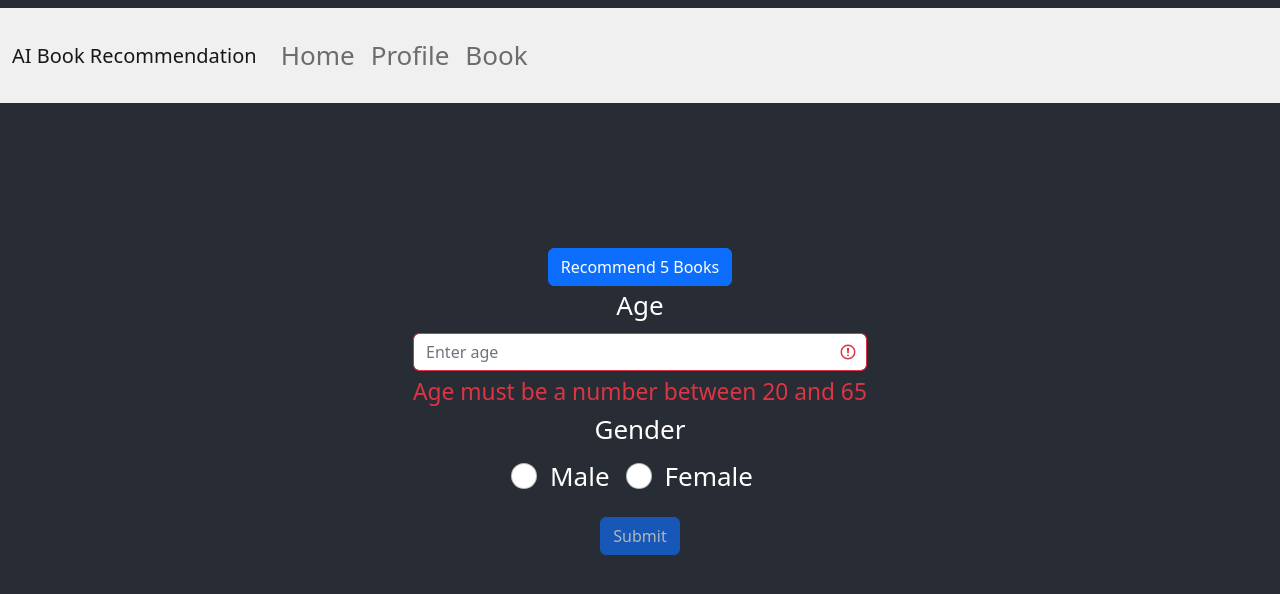
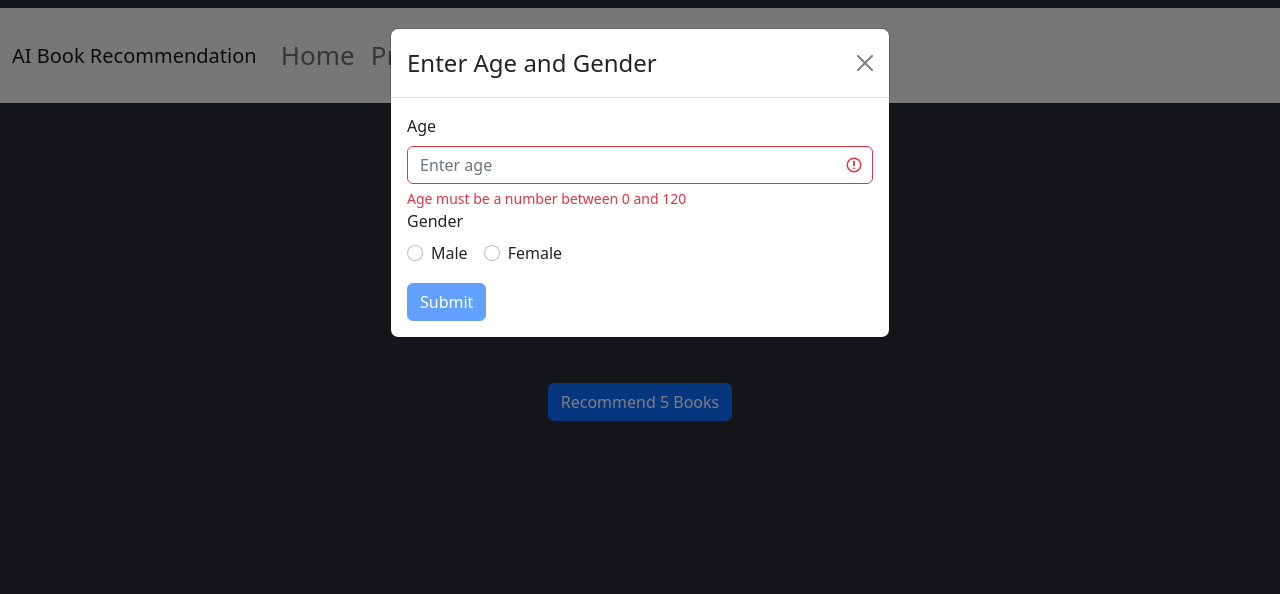
Before and after one commit to gaganmani90/book-summary-react-app, a React (Create React App) app: page / in a window 1280 px wide. Both pictures are taken after a click on the button "Recommend 5 Books". Shown: the top 594 px of the page. Built offline with nearby package versions, Linux system fonts and the light colour scheme.

Commit message:
Add pop up form

```diff
--- a/src/component/ProfileForm.tsx
+++ b/src/component/ProfileForm.tsx
@@ -5,12 +5,15 @@ import Form from 'react-bootstrap/Form';
 import Row from 'react-bootstrap/Row';
 import ProfilesView, {Profile} from "./ProfilesView";
 import {Profiler} from "inspector";
+import {Modal} from "react-bootstrap";
 
 
-function ProfileForm() {
+// @ts-ignore
+const ProfileForm = ({display}) => {
     const [validated, setValidated] = useState(false);
     const [age, setAge] = useState<number | null>(null);
     const [gender, setGender] = useState('')
+    const [showModal, setShowModal] = useState(display);
 
     const handleSubmit = (event: any) => {
         const form = event.currentTarget;
@@ -23,6 +26,7 @@ function ProfileForm() {
         }
         setValidated(true);
         console.log(JSON.stringify(profile))
+        setShowModal(false);
     };
 
     const handleAgeChange = (e: React.ChangeEvent<HTMLInputElement>) => {
@@ -43,11 +47,16 @@ function ProfileForm() {
     // @ts-ignore
     return (
         <>
+            <Modal show={showModal} onHide={() => setShowModal(false)}>
+                <Modal.Header closeButton>
+                    <Modal.Title>Enter Age and Gender</Modal.Title>
+                </Modal.Header>
+                <Modal.Body>
                     <Form onSubmit={handleSubmit}>
                         <Form.Group controlId="formBasicAge">
                             <Form.Label>Age</Form.Label>
                             <Form.Control type="number" placeholder="Enter age" value={age === null ? '' : age} onChange={handleAgeChange} isInvalid={age === null} />
-                    <Form.Control.Feedback type="invalid">Age must be a number between 20 and 65</Form.Control.Feedback>
+                            <Form.Control.Feedback type="invalid">Age must be a number between 0 and 120</Form.Control.Feedback>
                         </Form.Group>
 
                         <Form.Group controlId="formBasicGender">
@@ -63,6 +72,8 @@ function ProfileForm() {
                             Submit
                         </Button>
                     </Form>
+                </Modal.Body>
+            </Modal>
         </>
     );
 }
--- a/src/component/RecommendationButton.tsx
+++ b/src/component/RecommendationButton.tsx
@@ -10,7 +10,7 @@ function RecommendationButton() {
     return (
         <>
             <Button variant="primary" onClick={handleOnClick}>Recommend 5 Books</Button>
-            {showForm && <ProfileForm />}
+            {showForm && <ProfileForm display={true} />}
         </>
     );
 }
```
Lines whose indentation alone changed are shown as unchanged.
